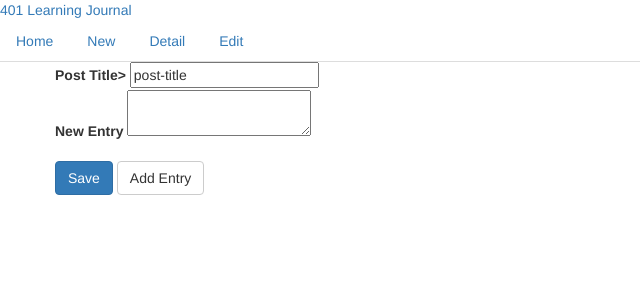
After one commit to famavott/pyramid-learning-journal, a Python web app: template learning_journal/templates/new.jinja2 in a window 1280 px wide. The commit adds this page. Shown: the top 300 px of the page, without its empty margins (0-640 px from the left). Run offline with Jinja, Linux system fonts and the light colour scheme; the template is opened without the code that fills it, so the values that code supplies are empty; some libraries are stand-ins or nearby versions.

Commit message:
Created jinja for each html file, modified default.py with @view_config decorator

```diff
--- a/learning_journal/__init__.py
+++ b/learning_journal/__init__.py
@@ -7,5 +7,6 @@ def main(global_config, **settings):
     config = Configurator(settings=settings)
     config.include('pyramid_jinja2')
     config.include('.routes')
+    # config.include('.models')
     config.scan()
     return config.make_wsgi_app()
--- a/learning_journal/templates/layout.jinja2
+++ b/learning_journal/templates/layout.jinja2
@@ -1,64 +1,35 @@
 <!DOCTYPE html>
-<html lang="{{request.locale_name}}">
-  <head>
+<head>
+    <title>Matt Favoino's 401 Journal</title>
     <meta charset="utf-8">
-    <meta http-equiv="X-UA-Compatible" content="IE=edge">
-    <meta name="viewport" content="width=device-width, initial-scale=1.0">
-    <meta name="description" content="pyramid web application">
-    <meta name="author" content="Pylons Project">
-    <link rel="shortcut icon" href="{{request.static_url('learning_journal:static/pyramid-16x16.png')}}">
-
-    <title>Cookiecutter Alchemy project for the Pyramid Web Framework</title>
-
-    <!-- Bootstrap core CSS -->
-    <link href="//oss.maxcdn.com/libs/twitter-bootstrap/3.0.3/css/bootstrap.min.css" rel="stylesheet">
-
-    <!-- Custom styles for this scaffold -->
-    <link href="{{request.static_url('learning_journal:static/theme.css')}}" rel="stylesheet">
-
-    <!-- HTML5 shim and Respond.js IE8 support of HTML5 elements and media queries -->
-    <!--[if lt IE 9]>
-      <script src="//oss.maxcdn.com/libs/html5shiv/3.7.0/html5shiv.js" integrity="sha384-0s5Pv64cNZJieYFkXYOTId2HMA2Lfb6q2nAcx2n0RTLUnCAoTTsS0nKEO27XyKcY" crossorigin="anonymous"></script>
-      <script src="//oss.maxcdn.com/libs/respond.js/1.3.0/respond.min.js" integrity="sha384-f1r2UzjsxZ9T4V1f2zBO/evUqSEOpeaUUZcMTz1Up63bl4ruYnFYeM+BxI4NhyI0" crossorigin="anonymous"></script>
-    <![endif]-->
-  </head>
-
-  <body>
-
-    <div class="starter-template">
-      <div class="container">
-        <div class="row">
-          <div class="col-md-2">
-            <img class="logo img-responsive" src="{{request.static_url('learning_journal:static/pyramid.png') }}" alt="pyramid web framework">
-          </div>
-          <div class="col-md-10">
-            {% block content %}
-                <p>No content</p>
-            {% endblock content %}
-          </div>
+    <meta name="viewport" content="width=device-width, initial-scale=1">
+    <link rel="stylesheet" href="https://maxcdn.bootstrapcdn.com/bootstrap/3.3.7/css/bootstrap.min.css">
+    <link rel="stylesheet" type="text/css" href="{{ request.static_path('learning_journal:static/style.css') }}" />
+    <script src="https://maxcdn.bootstrapcdn.com/bootstrap/3.3.7/js/bootstrap.min.js"></script>
+    <script src="https://ajax.googleapis.com/ajax/libs/jquery/3.2.1/jquery.min.js"></script>
+</head>
+<body>
+    <header class="container-fluid row">
+        <div class="nav-link">
+            <a href="/">401 Learning Journal</a>
         </div>
-        <div class="row">
-          <div class="links">
-            <ul>
-              <li><i class="glyphicon glyphicon-cog icon-muted"></i><a href="https://github.com/Pylons/pyramid">Github Project</a></li>
-              <li><i class="glyphicon glyphicon-globe icon-muted"></i><a href="https://webchat.freenode.net/?channels=pyramid">IRC Channel</a></li>
-              <li><i class="glyphicon glyphicon-home icon-muted"></i><a href="https://pylonsproject.org">Pylons Project</a></li>
-            </ul>
-          </div>
-        </div>
-        <div class="row">
-          <div class="copyright">
-            Copyright &copy; Pylons Project
-          </div>
-        </div>
-      </div>
-    </div>
-
-
-    <!-- Bootstrap core JavaScript
-    ================================================== -->
-    <!-- Placed at the end of the document so the pages load faster -->
-    <script src="//oss.maxcdn.com/libs/jquery/1.10.2/jquery.min.js" integrity="sha384-aBL3Lzi6c9LNDGvpHkZrrm3ZVsIwohDD7CDozL0pk8FwCrfmV7H9w8j3L7ikEv6h" crossorigin="anonymous"></script>
-    <script src="//oss.maxcdn.com/libs/twitter-bootstrap/3.0.3/js/bootstrap.min.js" integrity="sha384-s1ITto93iSMDxlp/79qhWHi+LsIi9Gx6yL+cOKDuymvihkfol83TYbLbOw+W/wv4" crossorigin="anonymous"></script>
-  </body>
+    </header>
+    <ul class="nav nav-tabs">
+        <li class="navs">
+            <a href="/">Home</a>
+        </li>
+        <li>
+            <a href="/journal/new-entry">New</a>
+        </li>
+        <li>
+            <a href="/journal/{id:\d+}">Detail</a>
+        </li>
+        <li>
+            <a href="/{id:\d+}/edit-entry">Edit</a>
+        </li>
+    </ul>
+    <main class="container">
+        {% block content %}{% endblock %}
+    </main>
+</body>
 </html>
--- /dev/null
+++ b/learning_journal/templates/new.jinja2
@@ -0,0 +1,18 @@
+{% extends "layout.jinja2" %}
+
+{% block content %}
+<div class = "row" id="detail-entry">
+    <div class="form-group">
+        <label class="input-header">Post Title></label>
+        <input type="text" id="input-title" value="post-title">
+        <div class="form">
+            <label class="input-header">New Entry</label>
+            <textarea id="input-text"></textarea>
+        </div>
+    </div>
+    <div class="form-group">
+        <input type="button" class="btn btn-primary" value="Save">
+        <input type="button" class="btn btn-default" value="Add Entry">
+    </div>
+</div>
+{% endblock %}
```
Also changed, not shown: learning_journal/templates/detail.jinja2 (added, +15 -0 lines), learning_journal/templates/edit.jinja2 (added, +18 -0 lines), learning_journal/views/default.py (+15 -32 lines).
